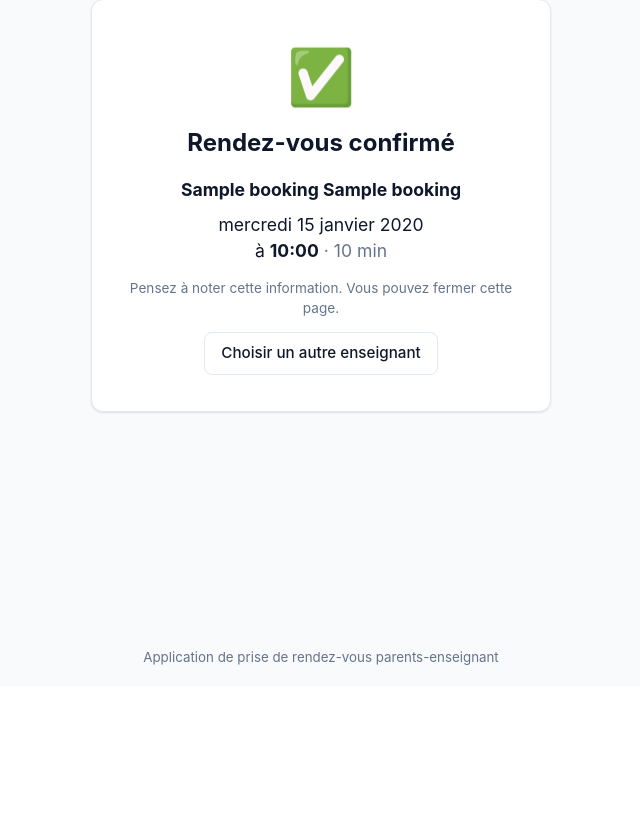
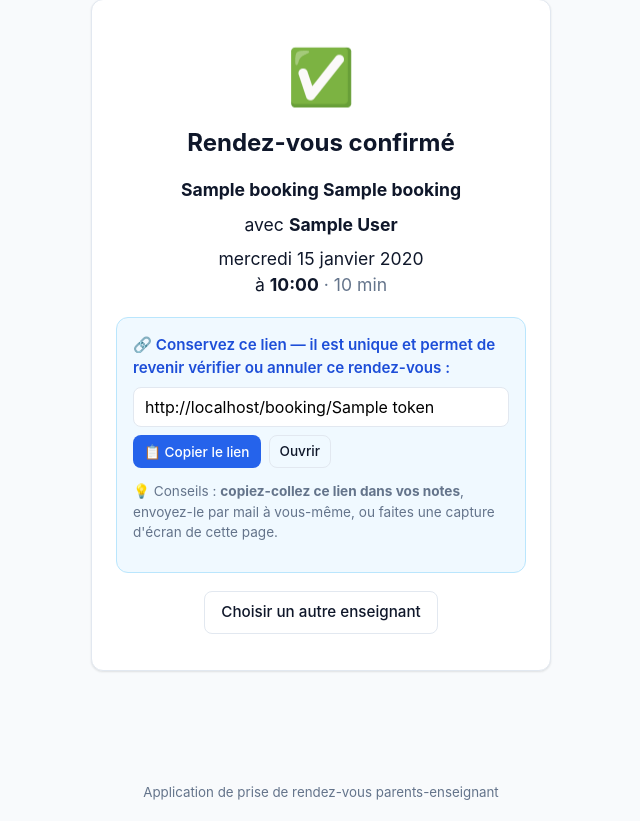
Before and after one commit to cycy99-project/Ecole_Admin_Celia, a FastAPI app: template backend/app/templates/confirmation.html in a window 1280 px wide. Shown: the part 114-935 px from the top of the page, without its empty margins (319-959 px from the left). Before the commit the page ends 779 px from the top, so only its background shows below. Run offline with FastAPI, Linux system fonts and the light colour scheme; the template is opened without the code that fills it: most values are stand-ins (such as "Sample title", 1, 10 or a date in 2020).

Commit message:
feat(parents): vérifier / annuler son RDV via lien permanent (sans compte)
À la confirmation de réservation, le parent reçoit un lien unique non guessable
(/booking/{token}, token URL-safe 22 chars) qu'il peut bookmarker ou copier
dans ses notes. Ce lien permet à tout moment :
- de revoir les détails du RDV (enseignant, horaire, élève)
- d'annuler le RDV (si futur), libérant le créneau pour un autre parent

Aucun compte parent requis, alignement avec le besoin "simple" initial.

Implémentation :
- Booking.token (String 40, unique, indexé), généré via secrets.token_urlsafe(16)
- Migration auto idempotente : ALTER TABLE bookings ADD COLUMN token + backfill
  pour les bookings existants
- Routes GET /booking/{token} (vue) et POST /booking/{token}/cancel
- Annulation refusée si slot.start_at <= now (RDV passé)
- Page confirmation enrichie : input texte readonly + bouton "Copier le lien"
  (clipboard API + fallback execCommand)
- Templates booking_view, booking_annule, booking_introuvable

Co-Authored-By: Claude Opus 4.7 (1M context) <noreply@anthropic.com>

```diff
--- a/backend/app/main.py
+++ b/backend/app/main.py
@@ -77,12 +77,27 @@ def _migrate_add_missing_columns() -> None:
     """Ajoute les colonnes manquantes sur les tables existantes (SQLite ALTER TABLE simple).
     Idempotent : skip si la colonne est déjà là."""
     from sqlalchemy import text, inspect
+    from .models import _gen_booking_token
     insp = inspect(engine)
     if "users" in insp.get_table_names():
         cols = {c["name"] for c in insp.get_columns("users")}
         if "class_label" not in cols:
             with engine.begin() as conn:
                 conn.execute(text("ALTER TABLE users ADD COLUMN class_label VARCHAR(255)"))
+    if "bookings" in insp.get_table_names():
+        cols = {c["name"] for c in insp.get_columns("bookings")}
+        if "token" not in cols:
+            with engine.begin() as conn:
+                # SQLite ne supporte pas ADD COLUMN UNIQUE : on ajoute, on remplit, on indexe.
+                conn.execute(text("ALTER TABLE bookings ADD COLUMN token VARCHAR(40)"))
+                # Génère un token pour chaque ligne existante
+                rows = conn.execute(text("SELECT id FROM bookings WHERE token IS NULL")).fetchall()
+                for (booking_id,) in rows:
+                    conn.execute(
+                        text("UPDATE bookings SET token = :tok WHERE id = :id"),
+                        {"tok": _gen_booking_token(), "id": booking_id},
+                    )
+                conn.execute(text("CREATE UNIQUE INDEX IF NOT EXISTS ix_bookings_token ON bookings(token)"))
 
 
 @app.on_event("startup")
@@ -219,6 +234,48 @@ def reserver(
     return templates.TemplateResponse(
         "confirmation.html",
         {"request": request, "slot": slot, "booking": booking, "teacher": teacher},
+    )
+
+
+# =========================================================
+# Vérification / annulation par lien permanent (sans compte)
+# =========================================================
+
+@app.get("/booking/{token}", response_class=HTMLResponse)
+def booking_view(token: str, request: Request, db: Session = Depends(get_db)):
+    booking = db.query(Booking).filter(Booking.token == token).first()
+    if not booking:
+        return templates.TemplateResponse(
+            "booking_introuvable.html",
+            {"request": request, "user": get_current_user(request)},
+            status_code=404,
+        )
+    return templates.TemplateResponse(
+        "booking_view.html",
+        {
+            "request": request,
+            "booking": booking,
+            "slot": booking.slot,
+            "teacher": booking.slot.teacher,
+            "is_future": booking.slot.start_at > datetime.now(),
+            "user": get_current_user(request),
+        },
+    )
+
+
+@app.post("/booking/{token}/cancel")
+def booking_cancel(token: str, request: Request, db: Session = Depends(get_db)):
+    booking = db.query(Booking).filter(Booking.token == token).first()
+    if not booking:
+        raise HTTPException(status_code=404, detail="Réservation introuvable")
+    if booking.slot.start_at <= datetime.now():
+        raise HTTPException(status_code=400, detail="Impossible d'annuler un RDV passé")
+    teacher = booking.slot.teacher
+    db.delete(booking)
+    db.commit()
+    return templates.TemplateResponse(
+        "booking_annule.html",
+        {"request": request, "teacher": teacher, "user": get_current_user(request)},
     )
 
 
--- a/backend/app/models.py
+++ b/backend/app/models.py
@@ -77,6 +77,11 @@ class Slot(Base):
         return self.booking is not None
 
 
+def _gen_booking_token() -> str:
+    import secrets
+    return secrets.token_urlsafe(16)  # ~22 caractères URL-safe, non guessable
+
+
 class Booking(Base):
     __tablename__ = "bookings"
     __table_args__ = (UniqueConstraint("slot_id", name="uq_booking_slot"),)
@@ -86,6 +91,7 @@ class Booking(Base):
     child_first_name = Column(String(100), nullable=False)
     child_last_name = Column(String(100), nullable=False)
     parent_note = Column(String(255), nullable=True)
+    token = Column(String(40), unique=True, nullable=False, index=True, default=_gen_booking_token)
     created_at = Column(DateTime, default=datetime.utcnow, nullable=False)
 
     slot = relationship("Slot", back_populates="booking")
--- a/backend/app/static/style.css
+++ b/backend/app/static/style.css
@@ -495,6 +495,39 @@ code {
     font-size: 0.88em;
 }
 
+/* Permalink box (lien permanent du booking) */
+.permalink-box {
+    background: #f0f9ff;
+    border: 1px solid #bae6fd;
+    border-radius: var(--radius);
+    padding: 16px;
+    margin: 18px 0;
+    text-align: left;
+}
+.permalink-title {
+    margin: 0 0 8px;
+    font-weight: 600;
+    color: var(--primary-hover);
+    font-size: 0.95rem;
+}
+.permalink-input {
+    width: 100%;
+    padding: 8px 10px;
+    border: 1px solid #93c5fd;
+    border-radius: 6px;
+    font-size: 0.85rem;
+    font-family: ui-monospace, "SF Mono", Menlo, Consolas, monospace;
+    background: white;
+    margin-bottom: 8px;
+    word-break: break-all;
+}
+.permalink-actions {
+    display: flex;
+    gap: 8px;
+    flex-wrap: wrap;
+    margin-bottom: 8px;
+}
+
 /* Misc */
 .muted { color: var(--text-muted); }
 .small { font-size: 0.85rem; }
--- a/backend/app/templates/confirmation.html
+++ b/backend/app/templates/confirmation.html
@@ -9,11 +9,43 @@
         <strong>{{ booking.child_first_name }} {{ booking.child_last_name }}</strong>
     </p>
     <p class="confirm-line">
+        avec <strong>{{ teacher.display_name }}</strong>
+    </p>
+    <p class="confirm-line">
         {{ slot.start_at|jour }}<br>
         à <strong>{{ slot.start_at|heure }}</strong>
         <span class="muted"> · {{ slot.duration_minutes }} min</span>
     </p>
-    <p class="muted small">Pensez à noter cette information. Vous pouvez fermer cette page.</p>
+
+    <div class="permalink-box">
+        <p class="permalink-title">🔗 Conservez ce lien — il est unique et permet de revenir vérifier ou annuler ce rendez-vous :</p>
+        {% set booking_url = request.url_for('booking_view', token=booking.token) %}
+        <input type="text" id="permalinkInput" class="permalink-input" value="{{ booking_url }}" readonly onclick="this.select()">
+        <div class="permalink-actions">
+            <button type="button" class="btn btn-primary btn-sm" onclick="copyPermalink()">📋 Copier le lien</button>
+            <a href="{{ booking_url }}" class="btn btn-ghost btn-sm">Ouvrir</a>
+        </div>
+        <p class="muted small">
+            💡 Conseils : <strong>copiez-collez ce lien dans vos notes</strong>, envoyez-le par mail à vous-même, ou faites une capture d'écran de cette page.
+        </p>
+    </div>
+
     <a href="/parents" class="btn btn-ghost">Choisir un autre enseignant</a>
 </section>
+
+<script>
+function copyPermalink() {
+    var input = document.getElementById('permalinkInput');
+    input.select();
+    input.setSelectionRange(0, 99999);
+    if (navigator.clipboard && navigator.clipboard.writeText) {
+        navigator.clipboard.writeText(input.value).then(function () {
+            alert('Lien copié !');
+        });
+    } else {
+        try { document.execCommand('copy'); alert('Lien copié !'); }
+        catch (e) { alert('Impossible de copier automatiquement. Sélectionnez le lien et copiez-le manuellement.'); }
+    }
+}
+</script>
 {% endblock %}
```
Also changed, not shown: backend/app/templates/booking_annule.html (added, +15 -0 lines), backend/app/templates/booking_introuvable.html (added, +12 -0 lines), backend/app/templates/booking_view.html (added, +40 -0 lines).
